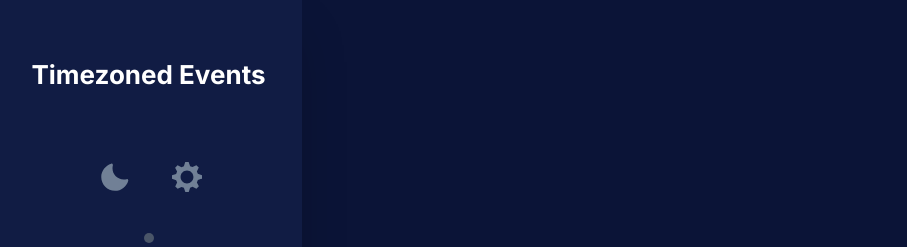
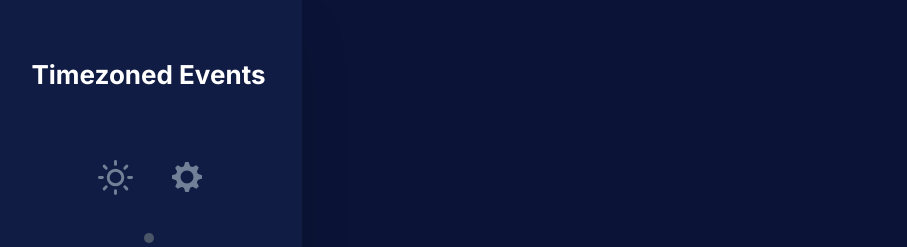
Before and after one commit to 4ndrs/timezoned-events, a Next.js app: page / in a window 1280 px wide. Both pictures are taken after a click on the button 120 px from the left and 177 px from the top of the page. Shown: the top 247 px of the page, without its empty margins (5-912 px from the left). Built offline with nearby package versions, Linux system fonts and the light colour scheme.

Commit message:
Show the sun icon when in dark mode

```diff
--- a/components/Sidebar.tsx
+++ b/components/Sidebar.tsx
@@ -7,7 +7,7 @@ import {
   useColorModeValue,
 } from "@chakra-ui/react";
 
-import { MoonIcon, SettingsIcon, AddIcon } from "@chakra-ui/icons";
+import { MoonIcon, SunIcon, SettingsIcon, AddIcon } from "@chakra-ui/icons";
 
 import { useEffect, useState } from "react";
 import { useEvents } from "@/context";
@@ -69,7 +69,13 @@ const Sidebar = () => {
             aria-label={`Switch to ${
               colorMode === "light" ? "dark" : "light"
             } mode`}
-            icon={<MoonIcon color="gray.500" w="30" h="30" />}
+            icon={
+              colorMode === "light" ? (
+                <MoonIcon color="gray.500" w="30" h="30" />
+              ) : (
+                <SunIcon color="gray.500" w="35" h="35" />
+              )
+            }
             variant="ghost"
           />
           <SettingsIcon color="gray.500" w="30" h="30" />
```
